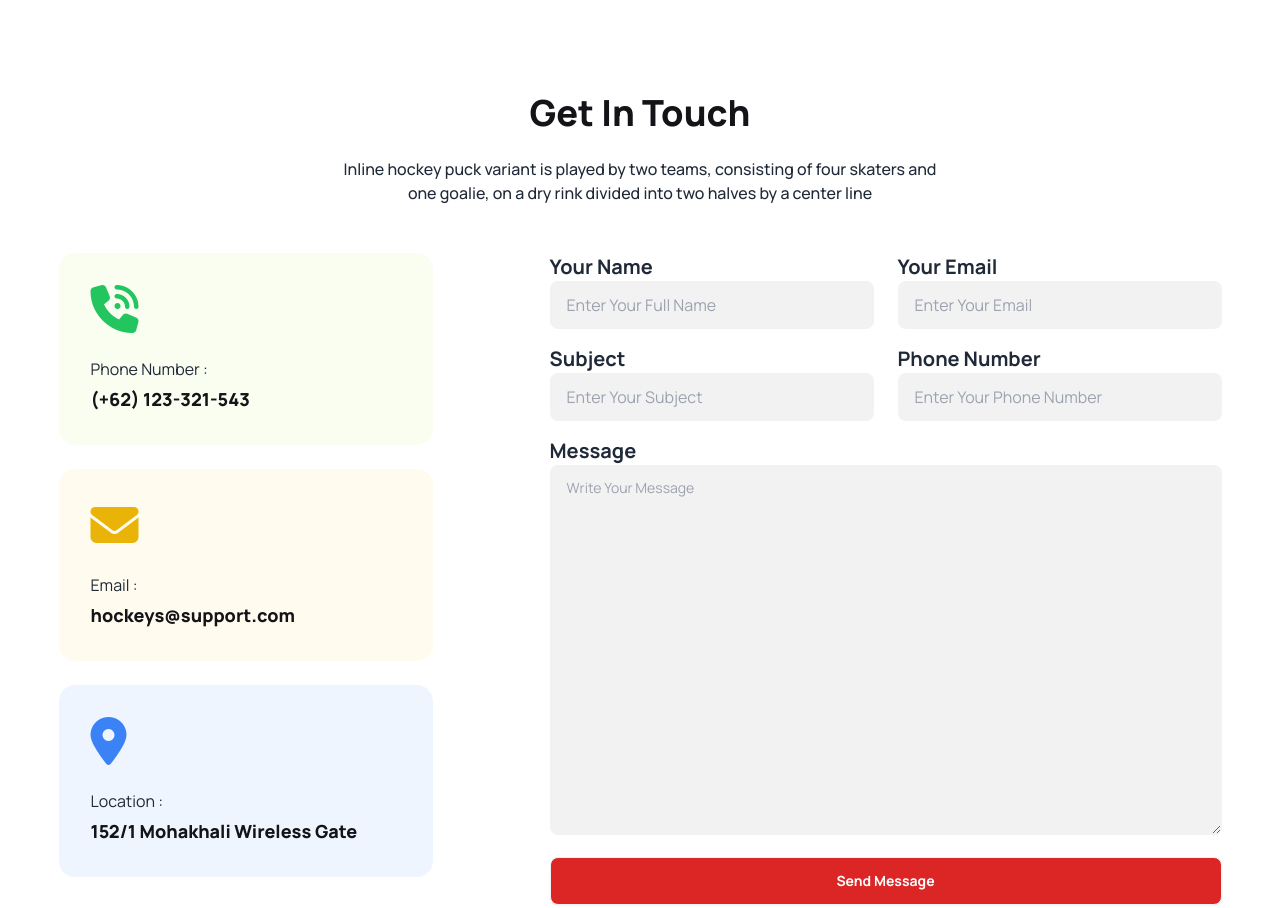
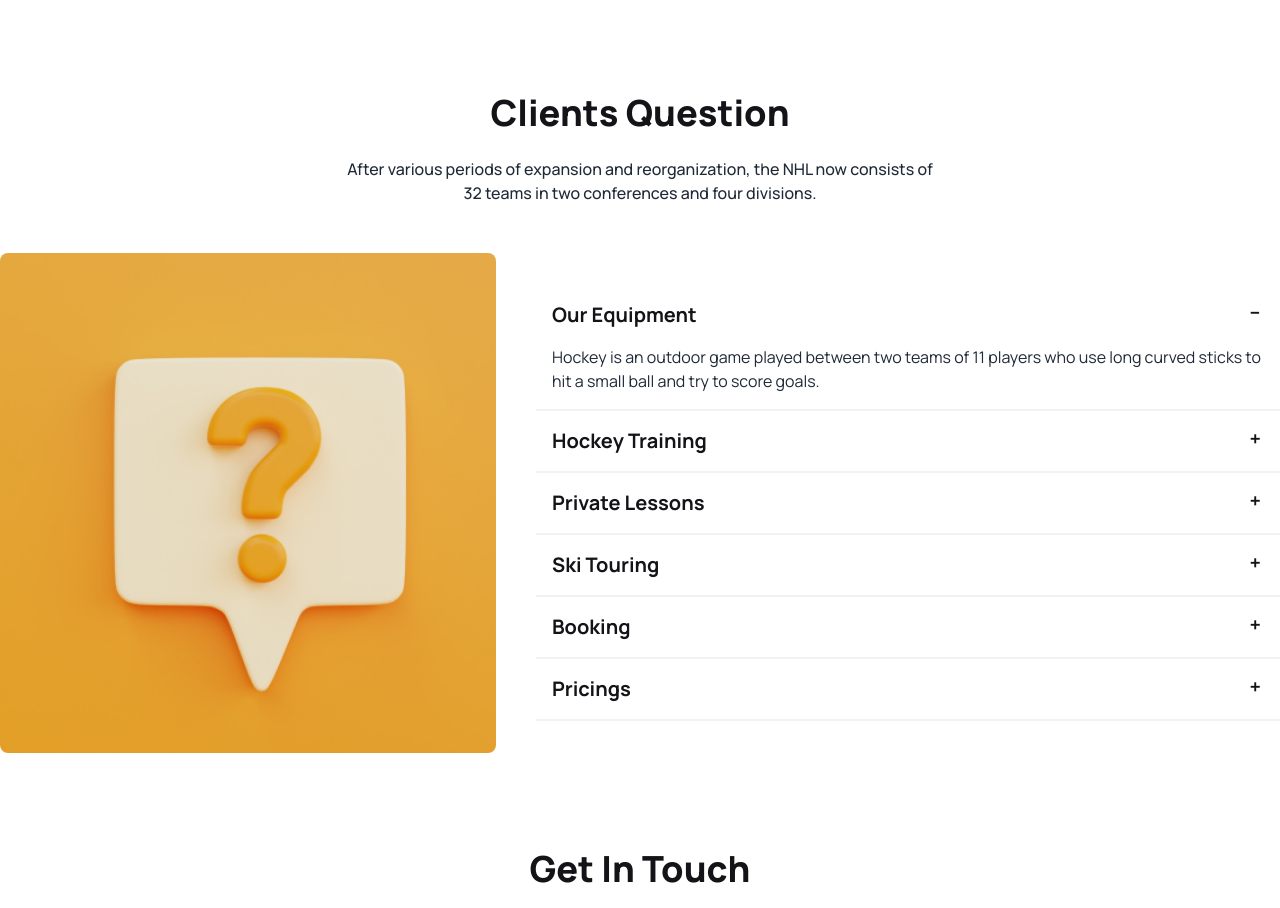
Before and after one commit to Naimul02/Assignment-3, a plain HTML site: page index.html in a window 1280 px wide. Shown: the part 2983-3891 px from the top of the page. Drawn offline with nearby package versions, Linux system fonts and the light colour scheme.

Commit message:
added client question section

```diff
--- a/index.html
+++ b/index.html
@@ -523,7 +523,124 @@
         </div>
       </section>
 
+      <!-- clients question section -->
+      <section class="my-24 mx-6 lg:mx-0">
+        <div class="text-center">
+          <h1 class="text-4xl font-extrabold text-[#131318]">
+            Clients Question
+          </h1>
+          <p
+            class="text-[rgba(19, 19, 24, 0.60)] font-medium mt-6 max-w-[607px] mx-auto"
+          >
+            After various periods of expansion and reorganization, the NHL now
+            consists of 32 teams in two conferences and four divisions.
+          </p>
+        </div>
 
+        <!-- accordion -->
+        <div class="h-full lg:h-[500px] mt-12">
+          <div class="flex flex-col lg:flex-row gap-10 h-full items-center">
+            <div class="lg:w-[40%] h-full">
+              <img
+                src="images/11.png"
+                class="w-full h-full rounded-lg object-cover"
+              />
+            </div>
+            <div class="lg:w-[60%]">
+              <div
+                class="collapse collapse-plus border-b-2 border-base-200 rounded-none"
+              >
+                <input type="radio" name="my-accordion-3" checked="checked" />
+                <div class="collapse-title text-xl font-bold text-[#131318]">
+                  Our Equipment
+                </div>
+                <div class="collapse-content">
+                  <p>
+                    Hockey is an outdoor game played between two teams of 11
+                    players who use long curved sticks to hit a small ball and
+                    try to score goals.
+                  </p>
+                </div>
+              </div>
+              <div
+                class="collapse collapse-plus border-b-2 border-base-200 rounded-none"
+              >
+                <input type="radio" name="my-accordion-3" />
+                <div class="collapse-title text-xl font-bold text-[#131318]">
+                  Hockey Training
+                </div>
+                <div class="collapse-content">
+                  <p>
+                    Hockey is an outdoor game played between two teams of 11
+                    players who use long curved sticks to hit a small ball and
+                    try to score goals.
+                  </p>
+                </div>
+              </div>
+              <div
+                class="collapse collapse-plus border-b-2 border-base-200 rounded-none"
+              >
+                <input type="radio" name="my-accordion-3" />
+                <div class="collapse-title text-xl font-bold text-[#131318]">
+                  Private Lessons
+                </div>
+                <div class="collapse-content">
+                  <p>
+                    >Hockey is an outdoor game played between two teams of 11
+                    players who use long curved sticks to hit a small ball and
+                    try to score goals.
+                  </p>
+                </div>
+              </div>
+              <div
+                class="collapse collapse-plus border-b-2 border-base-200 rounded-none"
+              >
+                <input type="radio" name="my-accordion-3" />
+                <div class="collapse-title text-xl font-bold text-[#131318]">
+                  Ski Touring
+                </div>
+                <div class="collapse-content">
+                  <p>
+                    >Hockey is an outdoor game played between two teams of 11
+                    players who use long curved sticks to hit a small ball and
+                    try to score goals.
+                  </p>
+                </div>
+              </div>
+              <div
+                class="collapse collapse-plus border-b-2 border-base-200 rounded-none"
+              >
+                <input type="radio" name="my-accordion-3" />
+                <div class="collapse-title text-xl font-bold text-[#131318]">
+                  Booking
+                </div>
+                <div class="collapse-content">
+                  <p>
+                    >Hockey is an outdoor game played between two teams of 11
+                    players who use long curved sticks to hit a small ball and
+                    try to score goals.
+                  </p>
+                </div>
+              </div>
+              <div
+                class="collapse collapse-plus border-b-2 border-base-200 rounded-none"
+              >
+                <input type="radio" name="my-accordion-3" />
+                <div class="collapse-title text-xl font-bold text-[#131318]">
+                  Pricings
+                </div>
+                <div class="collapse-content">
+                  <p>
+                    >Hockey is an outdoor game played between two teams of 11
+                    players who use long curved sticks to hit a small ball and
+                    try to score goals.
+                  </p>
+                </div>
+              </div>
+            </div>
+          </div>
+        </div>
+      </section>
 
       <!-- Get in Touch -->
       <section class="my-24 mx-6 lg:mx-0">
```
